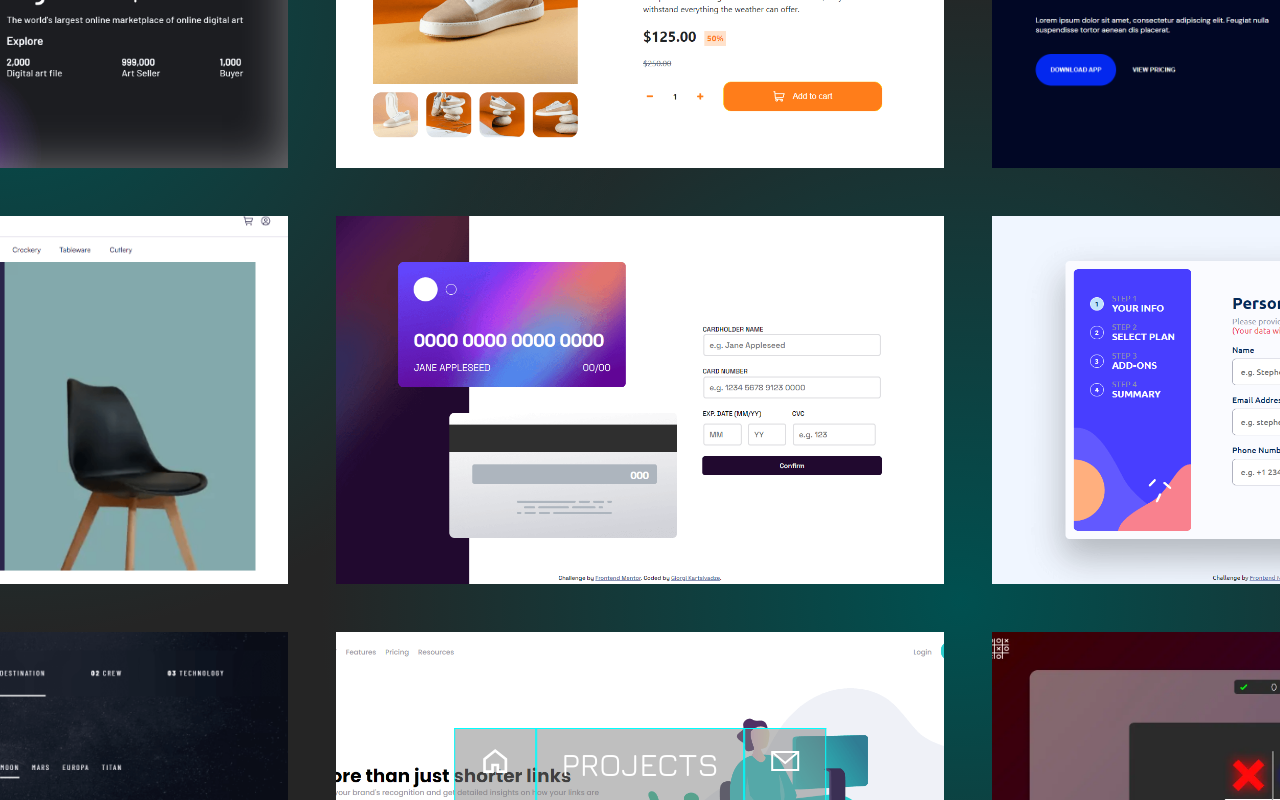
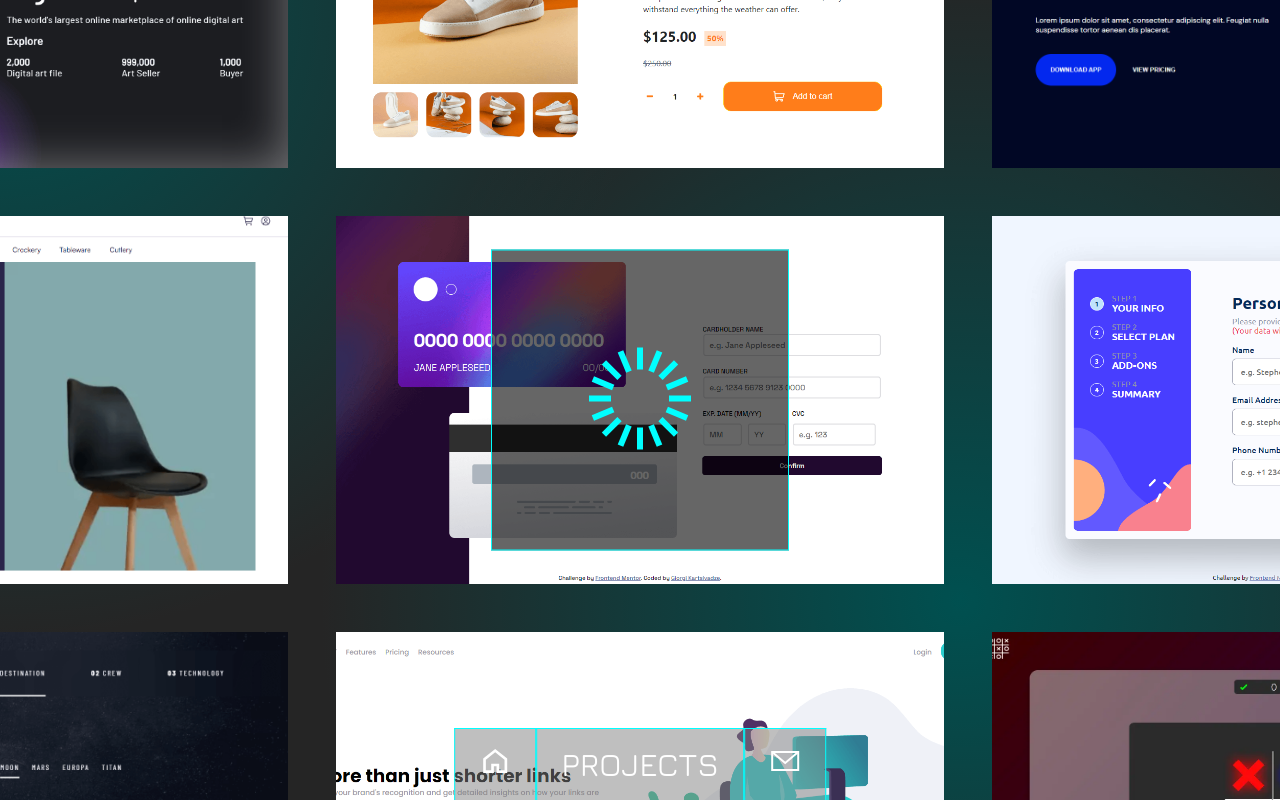
Before and after one commit to gkartsivadze/portfolio_GK, a React (Vite) app: page /projects in a window 1280 px wide. Built offline with nearby package versions, Linux system fonts and the light colour scheme.

Commit message:
added loading component

```diff
--- /dev/null
+++ b/src/components/Loading.jsx
@@ -0,0 +1,10 @@
+import React from "react";
+import loadingImg from "../../public/loading.svg"
+
+export default function Loading(params) {
+    return (
+        <div id="loading">
+            <img src={loadingImg} alt="Loading..." />
+        </div>
+    )
+};
--- a/src/directory/Projects.jsx
+++ b/src/directory/Projects.jsx
@@ -4,6 +4,7 @@ import useResize from "../hooks/useResize";
 import LookoutAnimation from "../hooks/LookoutAnimation";
 
 import ProjectBlock from "../components/ProjectBlock"
+import Loading from "../components/Loading"
 
 import { projects } from "../projects.json"
 
@@ -13,6 +14,7 @@ export default function Projects() {
 
     return (
         <section id="projects_section">
+            <Loading />
             <div className="projects_wrapper">
                 {
                     projects.map(data => <ProjectBlock key={data.id} liveLink={data.liveUrl} repoLink={data.repoUrl} />)
--- a/src/index.scss
+++ b/src/index.scss
@@ -606,6 +606,29 @@ main {
   }
 }
 
+#loading {
+  left: 50%;
+  top: 50%;
+
+  transform: translate(-50%, -50%);
+
+  position: absolute;
+  padding: 3rem;
+  border: 1px solid cyan;
+  background-color: rgba(0, 0, 0, 0.6);
+
+  z-index: 1;
+}
+
+@keyframes loadingAnimation {
+  from {
+
+  }
+  to {
+
+  }
+}
+
 @keyframes movingPulse {
   0% {
     transform: rotate(0);
```
Also changed, not shown: public/loading.svg (added).
